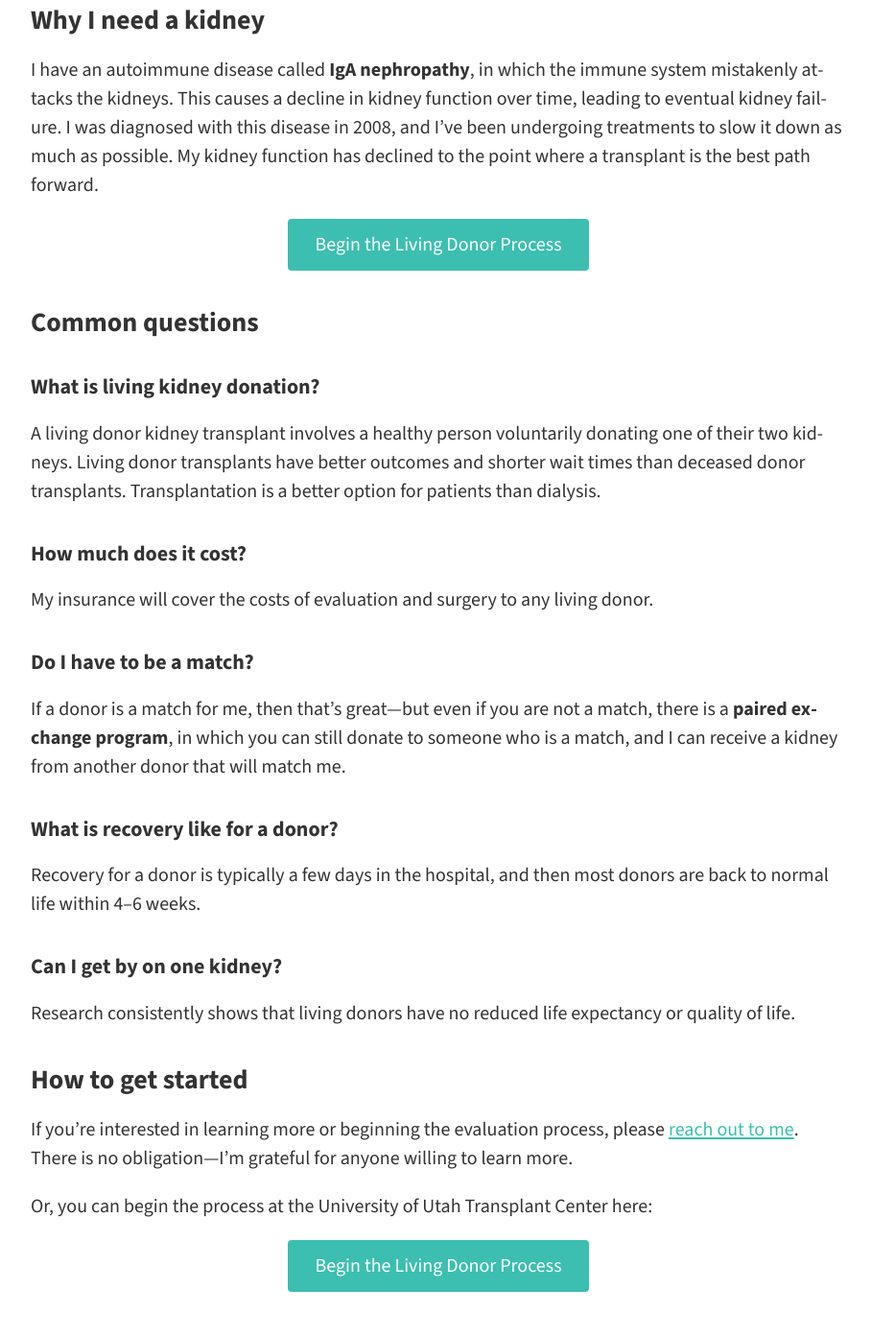
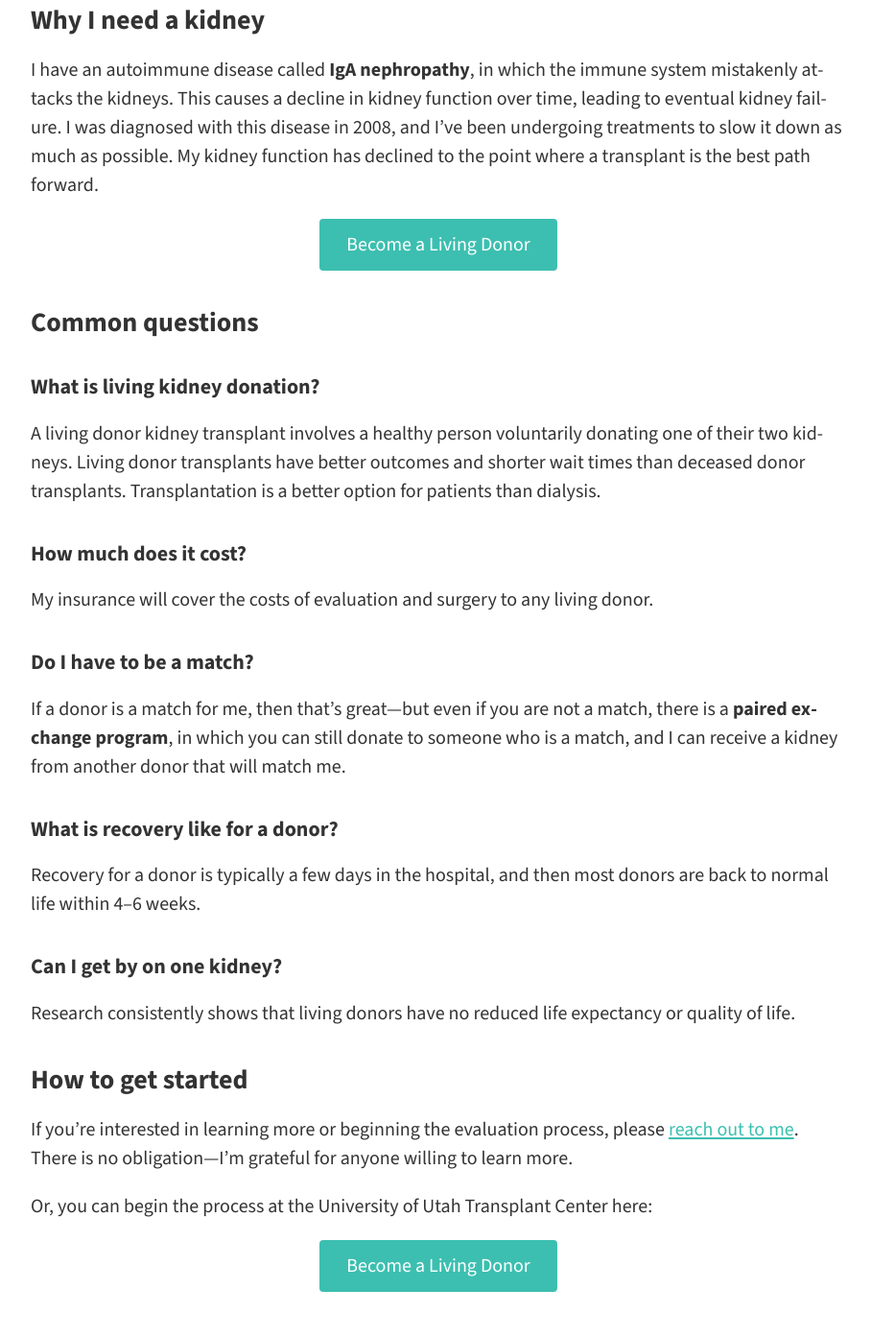
Before and after one commit to clementi/jeffneedsakidney.org, an Eleventy site: page src/index.njk in a window 1280 px wide. Shown: the part 327-1720 px from the top of the page at 96% size, without its empty margins (183-1091 px from the left). Built offline with nearby package versions, Linux system fonts and the light colour scheme; Eleventy itself is replaced by a stand-in of ours; files that its build step writes are made by us from their sources; what markdown-it-attrs would draw is missing.

Commit message:
'Begin the Living Donor Process' -> 'Become a Living Donor'

```diff
--- a/src/index.njk
+++ b/src/index.njk
@@ -12,7 +12,7 @@ title: Home
   <p>
     I have an autoimmune disease called <strong>IgA nephropathy</strong>, in which the immune system mistakenly attacks the kidneys. This causes a decline in kidney function over time, leading to eventual kidney failure. I was diagnosed with this disease in 2008, and I&rsquo;ve been undergoing treatments to slow it down as much as possible. My kidney function has declined to the point where a transplant is the best path forward.
   </p>
-  <p style="text-align: center;"><a href="https://uofulivingdonor.org?utm_source=jeffneedsakidney" class="btn">Begin the Living Donor Process</a></p>
+  <p style="text-align: center;"><a href="https://uofulivingdonor.org?utm_source=jeffneedsakidney" class="btn">Become a Living Donor</a></p>
 </section>
 
 <section>
@@ -43,5 +43,5 @@ title: Home
   <h2>How to get started</h2>
   <p>If you&rsquo;re interested in learning more or beginning the evaluation process, please <a href="/contact/">reach out to me</a>. There is no obligation&mdash;I&rsquo;m grateful for anyone willing to learn more.</p>
   <p>Or, you can begin the process at the University of Utah Transplant Center here:</p>
-  <p style="text-align: center;"><a href="https://uofulivingdonor.org?utm_source=jeffneedsakidney" class="btn">Begin the Living Donor Process</a></p>
+  <p style="text-align: center;"><a href="https://uofulivingdonor.org?utm_source=jeffneedsakidney" class="btn">Become a Living Donor</a></p>
 </section>
```
